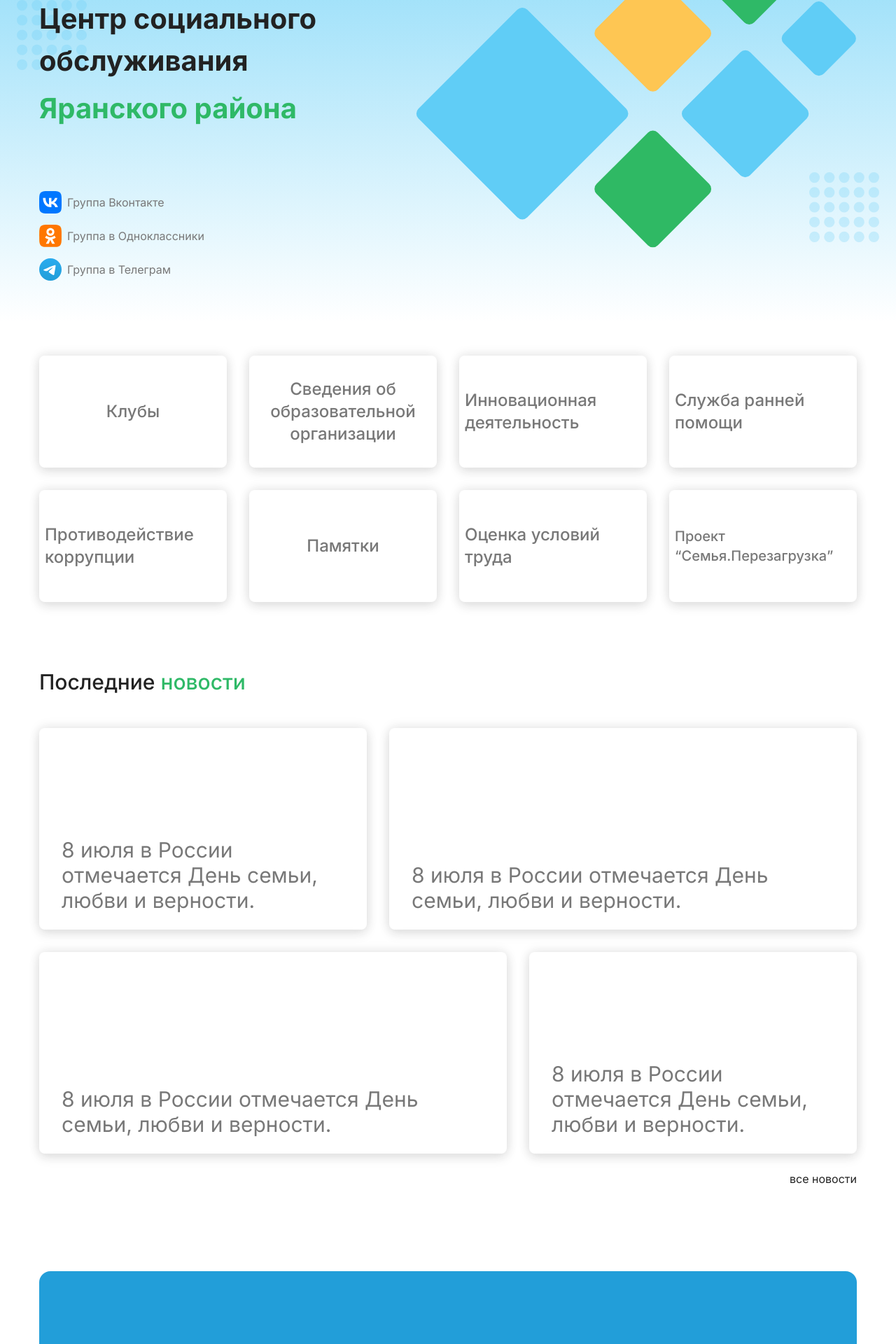
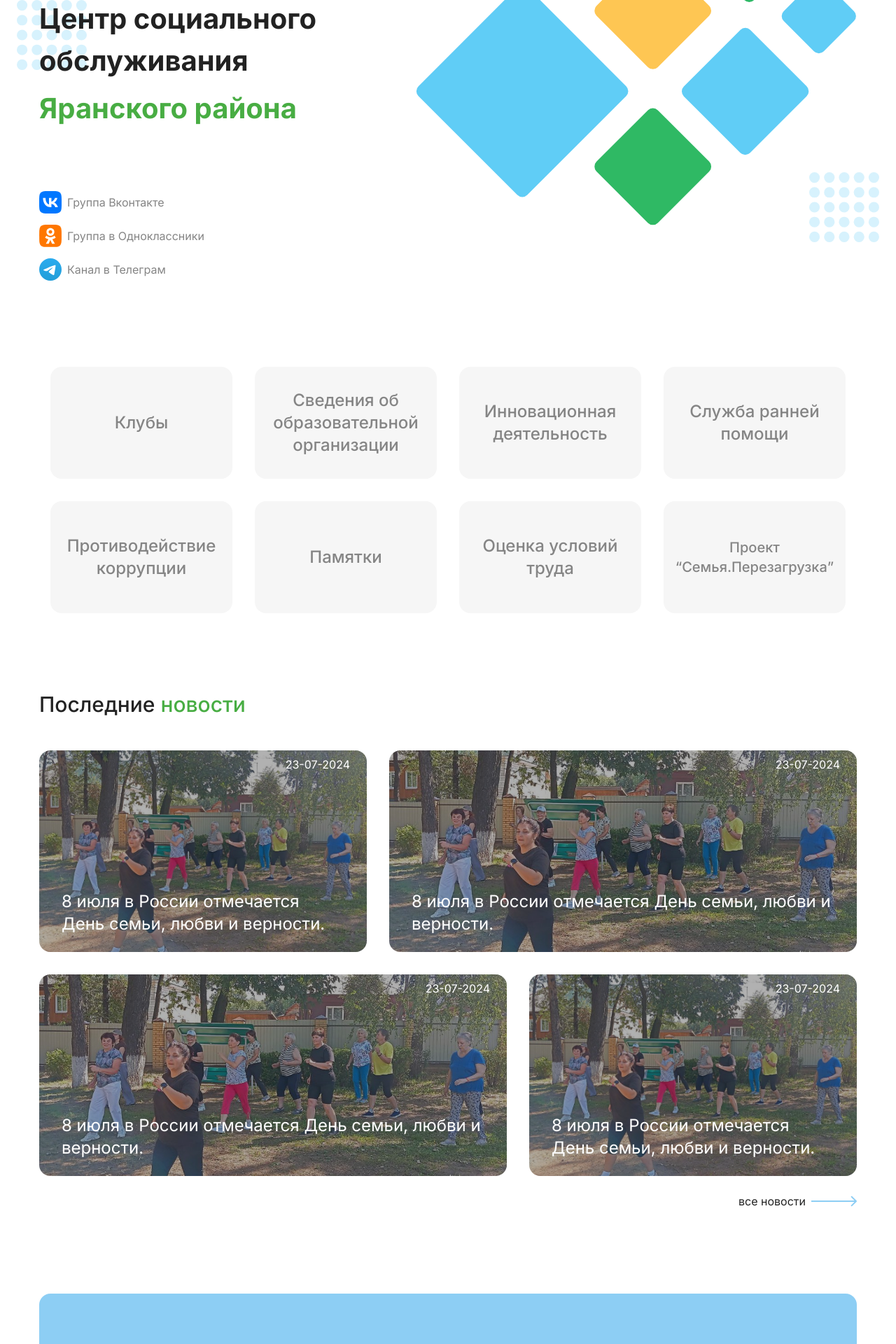
Before and after one commit to d9m0n4/social, a Next.js app: page / in a window 1280 px wide. Shown: the part 340-2260 px from the top of the page at 70% size. Built offline with nearby package versions, Linux system fonts and the light colour scheme.

Commit message:
additional menu/news

```diff
--- a/src/app/page.tsx
+++ b/src/app/page.tsx
@@ -8,16 +8,16 @@ import { Header } from '@/widgets/header/Header';
 export default function Home() {
   return (
     <>
-      <div className="bg-gradient-to-b from-blue to-white h-dvh flex flex-col">
+      <div className="flex h-dvh flex-col">
         <Header />
-        <section className="container grid grid-cols-hero grid-rows-2 h-full">
-          <div className="flex relative flex-col gap-2 text-[40px] font-bold justify-center before:absolute before:content-dots before:top-8 before:-left-8">
-            <h1 className="text-text block relative">Центр социального обслуживания</h1>
+        <section className="container grid h-full grid-cols-hero grid-rows-2">
+          <div className="relative flex flex-col justify-center gap-2 text-[40px] font-bold before:absolute before:-left-8 before:top-8 before:content-dots">
+            <h1 className="relative block text-text">Центр социального обслуживания</h1>
             <h1 className="text-green">Яранского района</h1>
           </div>
 
-          <div className="flex justify-end relative">
-            <div className="absolute top-[-64px]">
+          <div className="relative flex justify-end">
+            <div className="absolute top-[-96px]">
               <MainImage />
             </div>
           </div>
@@ -27,7 +27,8 @@ export default function Home() {
               <li>
                 <a
                   href="https://vk.com/ksornc43"
-                  className="flex gap-2 items-center text-gray hover:text-black transition-colors"
+                  target="_blank"
+                  className="flex items-center gap-2 text-gray transition-colors hover:text-black"
                 >
                   <Image src="/icons/vk.svg" alt={'vk'} width={32} height={32} />
                   Группа Вконтакте
@@ -36,7 +37,8 @@ export default function Home() {
               <li>
                 <a
                   href="https://ok.ru/group/62863917252777"
-                  className="flex gap-2 items-center text-gray hover:text-black transition-colors"
+                  target="_blank"
+                  className="flex items-center gap-2 text-gray transition-colors hover:text-black"
                 >
                   <Image src="/icons/ok.svg" alt={'ok'} width={32} height={32} />
                   Группа в Одноклассники
@@ -45,15 +47,16 @@ export default function Home() {
               <li>
                 <a
                   href="https://t.me/ksornc43"
-                  className="flex gap-2 items-center text-gray hover:text-black transition-colors"
+                  target="_blank"
+                  className="flex items-center gap-2 text-gray transition-colors hover:text-black"
                 >
                   <Image src="/icons/tg.svg" alt={'tg'} width={32} height={32} />
-                  Группа в Телеграм
+                  Канал в Телеграм
                 </a>
               </li>
             </ul>
           </div>
-          <div className="relative after:absolute after:content-dots after:top-8 after:-right-8" />
+          <div className="relative after:absolute after:-right-8 after:top-8 after:content-dots" />
         </section>
       </div>
       <main className="py-12">
@@ -65,8 +68,8 @@ export default function Home() {
       </main>
       <footer>
         <div className="container py-6">
-          <nav className="text-black text-lg text-center leading-[22px]">
-            <ul className="flex gap-6 flex-wrap justify-center">
+          <nav className="text-center text-lg leading-[22px] text-black">
+            <ul className="flex flex-wrap justify-center gap-6">
               <li>
                 <Link href="/">Главная</Link>
               </li>
--- a/src/widgets/additionally/Additionally.tsx
+++ b/src/widgets/additionally/Additionally.tsx
@@ -3,44 +3,44 @@ import Link from 'next/link';
 export const Additionally = () => {
   return (
     <div className="container">
-      <div className="grid grid-cols-4 gap-8 mb-24 text-gray">
+      <div className="mb-24 grid grid-cols-4 gap-8 rounded-2xl p-4 text-gray">
         <Link href="/">
-          <div className="px-2 rounded-lg shadow-blockShadow flex items-center justify-center h-40 text-2xl font-medium hover:shadow-blockShadowHover transition-shadow">
+          <div className="flex h-40 items-center justify-center rounded-2xl bg-[#f6f6f6] px-2 text-center text-2xl font-medium transition-transform hover:scale-105 hover:text-black">
             <h4>Клубы</h4>
           </div>
         </Link>
         <Link href="/" className="cursor-pointers text-center">
-          <div className="px-2 rounded-lg shadow-blockShadow flex items-center justify-center h-40 text-2xl font-medium hover:shadow-blockShadowHover transition-shadow">
+          <div className="flex h-40 items-center justify-center rounded-2xl bg-[#f6f6f6] px-2 text-center text-2xl font-medium transition-transform hover:scale-105 hover:text-black">
             <h4>Сведения об образовательной организации</h4>
           </div>
         </Link>
         <Link href="/">
-          <div className="px-2 rounded-lg shadow-blockShadow flex items-center justify-center h-40 text-2xl font-medium hover:shadow-blockShadowHover transition-shadow">
+          <div className="flex h-40 items-center justify-center rounded-2xl bg-[#f6f6f6] px-2 text-center text-2xl font-medium transition-transform hover:scale-105 hover:text-black">
             <h4>Инновационная деятельность</h4>
           </div>
         </Link>
         <Link href="/">
-          <div className="px-2 rounded-lg shadow-blockShadow flex items-center justify-center h-40 text-2xl font-medium hover:shadow-blockShadowHover transition-shadow">
+          <div className="flex h-40 items-center justify-center rounded-2xl bg-[#f6f6f6] px-2 text-center text-2xl font-medium transition-transform hover:scale-105 hover:text-black">
             <h4>Служба ранней помощи</h4>
           </div>
         </Link>
         <Link href="/">
-          <div className="px-2 rounded-lg shadow-blockShadow flex items-center justify-center h-40 text-2xl font-medium hover:shadow-blockShadowHover transition-shadow">
+          <div className="flex h-40 items-center justify-center rounded-2xl bg-[#f6f6f6] px-2 text-center text-2xl font-medium transition-transform hover:scale-105 hover:text-black">
             <h4>Противодействие коррупции</h4>
           </div>
         </Link>
         <Link href="/">
-          <div className="px-2 rounded-lg shadow-blockShadow flex items-center justify-center h-40 text-2xl font-medium hover:shadow-blockShadowHover transition-shadow">
+          <div className="flex h-40 items-center justify-center rounded-2xl bg-[#f6f6f6] px-2 text-center text-2xl font-medium transition-transform hover:scale-105 hover:text-black">
             <h4>Памятки</h4>
           </div>
         </Link>
         <Link href="/">
-          <div className="px-2 rounded-lg shadow-blockShadow flex items-center justify-center h-40 text-2xl font-medium hover:shadow-blockShadowHover transition-shadow">
+          <div className="flex h-40 items-center justify-center rounded-2xl bg-[#f6f6f6] px-2 text-center text-2xl font-medium transition-transform hover:scale-105 hover:text-black">
             <h4>Оценка условий труда</h4>
           </div>
         </Link>
         <Link href="/">
-          <div className="px-2 rounded-lg shadow-blockShadow flex items-center justify-center h-40 text-xl font-medium hover:shadow-blockShadowHover transition-shadow">
+          <div className="flex h-40 items-center justify-center rounded-2xl bg-[#f6f6f6] px-2 text-center text-xl font-medium transition-transform hover:scale-105 hover:text-black">
             <h4>Проект “Семья.Перезагрузка”</h4>
           </div>
         </Link>
--- a/src/widgets/lastNews/LastNews.tsx
+++ b/src/widgets/lastNews/LastNews.tsx
@@ -1,3 +1,4 @@
+import Image from 'next/image';
 import Link from 'next/link';
 
 export const LastNews = () => {
@@ -9,33 +10,61 @@ export const LastNews = () => {
             Последние <span className="text-green">новости</span>
           </h2>
         </div>
-        <div className="grid grid-cols-12 gap-8 text-3xl">
-          <div className="flex items-end h-72 rounded-lg px-8 py-6 col-span-5 shadow-blockShadow ">
-            <h1 className="text-gray hover:text-black transition-colors cursor-pointer">
+        <div className="grid grid-cols-12 gap-8">
+          <div className="relative col-span-5 flex h-72 items-end rounded-2xl px-8 py-6">
+            <h1 className="z-10 cursor-pointer text-2xl text-white transition-colors hover:text-black">
               8 июля в России отмечается День семьи, любви и верности.
             </h1>
+            <span className="absolute right-6 top-2 z-10 text-white">23-07-2024</span>
+            <Image src="/new.jpg" alt="news" fill objectFit="cover" className="rounded-2xl" />
+            <div className="absolute inset-0 rounded-2xl bg-black bg-opacity-35" />
           </div>
 
-          <div className="flex items-end h-72 rounded-lg px-8 py-6 col-span-7 shadow-blockShadow">
-            <h1 className="text-gray hover:text-black transition-colors cursor-pointer">
+          <div className="relative col-span-7 flex h-72 items-end rounded-2xl px-8 py-6">
+            <h1 className="z-10 cursor-pointer text-2xl text-white transition-colors hover:text-black">
               8 июля в России отмечается День семьи, любви и верности.
             </h1>
+            <span className="absolute right-6 top-2 z-10 text-white">23-07-2024</span>
+            <Image src="/new.jpg" alt="news" fill objectFit="cover" className="rounded-2xl" />
+            <div className="absolute inset-0 rounded-2xl bg-black bg-opacity-35" />
           </div>
 
-          <div className="flex items-end h-72 rounded-lg px-8 py-6 col-span-7 shadow-blockShadow">
-            <h1 className="text-gray hover:text-black transition-colors cursor-pointer">
+          <div className="relative col-span-7 flex h-72 items-end rounded-2xl px-8 py-6">
+            <h1 className="z-10 cursor-pointer text-2xl text-white transition-colors hover:text-black">
               8 июля в России отмечается День семьи, любви и верности.
             </h1>
+            <span className="absolute right-6 top-2 z-10 text-white">23-07-2024</span>
+            <Image src="/new.jpg" alt="news" fill objectFit="cover" className="rounded-2xl" />
+            <div className="absolute inset-0 rounded-2xl bg-black bg-opacity-35" />
           </div>
 
-          <div className="flex items-end h-72 rounded-lg px-8 py-6 col-span-5 shadow-blockShadow">
-            <h1 className="text-gray hover:text-black transition-colors cursor-pointer">
+          <div className="relative col-span-5 flex h-72 items-end rounded-2xl px-8 py-6">
+            <h1 className="z-10 cursor-pointer text-2xl text-white transition-colors hover:text-black">
               8 июля в России отмечается День семьи, любви и верности.
             </h1>
+            <span className="absolute right-6 top-2 z-10 text-white">23-07-2024</span>
+            <Image src="/new.jpg" alt="news" fill objectFit="cover" className="rounded-2xl" />
+            <div className="absolute inset-0 rounded-2xl bg-black bg-opacity-35" />
           </div>
         </div>
-        <div className="flex py-6 justify-end">
-          <Link href="/">все новости </Link>
+        <div className="flex justify-end py-6">
+          <Link href="/" className="flex items-center gap-2">
+            все новости
+            <span>
+              <svg
+                width="65"
+                height="16"
+                viewBox="0 0 65 16"
+                fill="none"
+                xmlns="http://www.w3.org/2000/svg"
+              >
+                <path
+                  d="M64.7071 8.70711C65.0976 8.31658 65.0976 7.68342 64.7071 7.29289L58.3431 0.928932C57.9526 0.538408 57.3195 0.538408 56.9289 0.928932C56.5384 1.31946 56.5384 1.95262 56.9289 2.34315L62.5858 8L56.9289 13.6569C56.5384 14.0474 56.5384 14.6805 56.9289 15.0711C57.3195 15.4616 57.9526 15.4616 58.3431 15.0711L64.7071 8.70711ZM0 9H64V7H0V9Z"
+                  fill="#8DCEF4"
+                />
+              </svg>
+            </span>
+          </Link>
         </div>
       </div>
     </div>
--- a/tailwind.config.ts
+++ b/tailwind.config.ts
@@ -9,13 +9,14 @@ const config: Config = {
   ],
   theme: {
     colors: {
-      'blue-main': '#229ED9',
+      'blue-main': '#8DCEF4',
       white: '#ffffff',
       blue: '#60CDF6',
-      yellow: '#FEC653',
-      green: '#2FB967',
+      yellow: '#F6C31A',
+      green: '#48AD43',
       text: '#222222',
-      gray: '#787878',
+      gray: '#858585',
+      graybg: '#f6f6f6',
       black: '#222222',
     },
     container: {
```
Also changed, not shown: src/widgets/header/Header.tsx (+4 -4 lines), public/icons/arrow.svg (added), public/new.jpg (added).
